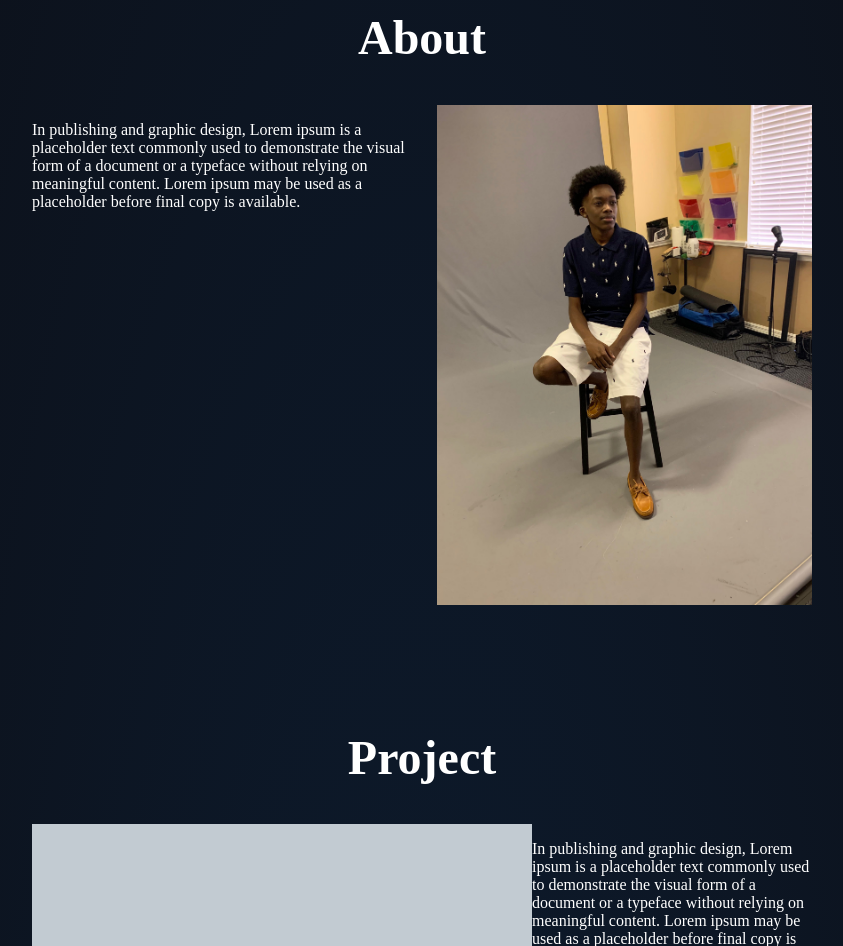
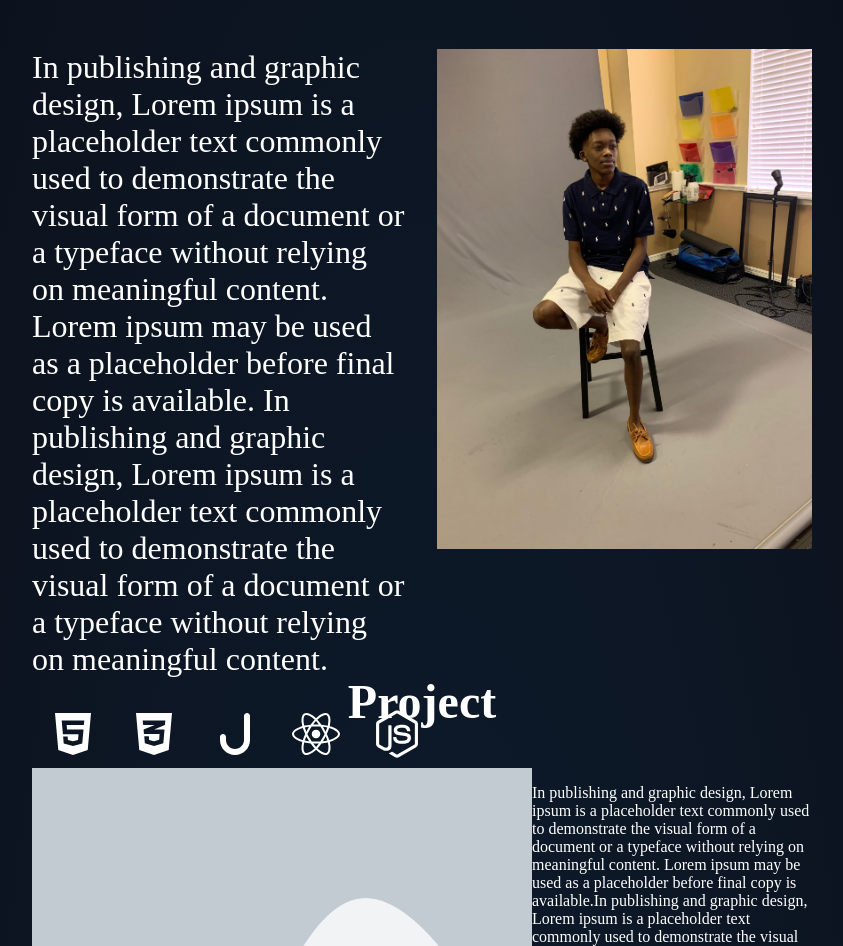
Before and after one commit to Furm1245/react-portfolio, a React (Create React App) app: page / in a window 1280 px wide. Shown: the part 886-1832 px from the top of the page, without its empty margins (218-1061 px from the left). Built offline with nearby package versions, Linux system fonts and the light colour scheme.

Commit message:
added icons and styling to about me and changed nav positioning

```diff
--- a/package.json
+++ b/package.json
@@ -4,6 +4,7 @@
   "private": true,
   "dependencies": {
     "@fortawesome/fontawesome-free": "^6.4.0",
+    "@fortawesome/fontawesome-svg-core": "^6.4.0",
     "@fortawesome/free-brands-svg-icons": "^6.4.0",
     "@fortawesome/free-solid-svg-icons": "^6.4.0",
     "@fortawesome/react-fontawesome": "^0.2.0",
--- a/src/components/MainPage/MainPage.css
+++ b/src/components/MainPage/MainPage.css
@@ -63,6 +63,24 @@ main {
     display: flex;
 }
 
+.about-info p {
+    margin: 0;
+    margin-bottom: 2rem;
+    font-size: 2rem;
+    padding-right: 2rem
+}
+
+.about-icons {
+    display: grid;
+    grid-template-columns: repeat(5, 1fr);
+    text-align: center;
+}
+
+.about-icons svg {
+    font-size: 3rem;
+    text-align: start;
+}
+
 img {
     width: 500px;
     height: 500px;
@@ -77,6 +95,7 @@ img {
 }
 
 .project-buttons {
+    margin-top: 1rem;
     display: flex;
     justify-content: center;
 }
--- a/src/components/MainPage/MainPage.js
+++ b/src/components/MainPage/MainPage.js
@@ -4,6 +4,13 @@ import { faGithub } from '@fortawesome/free-brands-svg-icons'
 import { faLinkedin } from '@fortawesome/free-brands-svg-icons'
 import { faFacebook } from '@fortawesome/free-brands-svg-icons'
 import { faAngleDown } from '@fortawesome/free-solid-svg-icons'
+import { faJ } from '@fortawesome/free-solid-svg-icons'
+import { faNodeJs } from '@fortawesome/free-brands-svg-icons'
+import { faHtml5 } from '@fortawesome/free-brands-svg-icons'
+import { faBootstrap } from '@fortawesome/free-brands-svg-icons'
+import { faCss3Alt } from '@fortawesome/free-brands-svg-icons'
+import { faReact } from '@fortawesome/free-brands-svg-icons'
+import { faM } from '@fortawesome/free-solid-svg-icons'
 import Button from '../UI/Button'
 import image0 from '../assets/image0.jpeg'
 
@@ -35,11 +42,47 @@ const MainPage = () => {
                     </div>
                 </section>
                 <section id='about-section'>
-                    <h2>About</h2>
+                    <h2>About Me</h2>
                     <div className='about-container'>
                         <div>
-                            <p>In publishing and graphic design, Lorem ipsum is a placeholder text commonly used to demonstrate the visual form of a document or a typeface without relying on meaningful content.
-                                Lorem ipsum may be used as a placeholder before final copy is available. </p>
+                            <div className='about-info'>
+                                <p>In publishing and graphic design, Lorem ipsum is a placeholder text commonly used to demonstrate the visual form of a document or a typeface without relying on meaningful content.
+                                    Lorem ipsum may be used as a placeholder before final copy is available. In publishing and graphic design, Lorem ipsum is a placeholder text commonly used to demonstrate the visual form of a document or a typeface without relying on meaningful content. </p>
+                            </div>
+                            <div className='about-icons'>
+                                <div>
+                                    <FontAwesomeIcon icon={faHtml5} />
+                                    <p>Html 5</p>
+                                </div>
+                                <div>
+                                    <FontAwesomeIcon icon={faCss3Alt} />
+                                    <p>Css 3</p>
+                                </div>
+                                <div>
+                                    <FontAwesomeIcon icon={faJ} />
+                                    <p>Javascript</p>
+                                </div>
+                                <div>
+                                    <FontAwesomeIcon icon={faReact} />
+                                    <p>React Js</p>
+                                </div>
+                                <div>
+                                    <FontAwesomeIcon icon={faNodeJs} />
+                                    <p>Node Js</p>
+                                </div>
+                                <div>
+                                    <FontAwesomeIcon icon={faM} />
+                                    <p>MongoDb</p>
+                                </div>
+                                <div>
+                                    <FontAwesomeIcon icon={faGithub} />
+                                    <p>Git</p>
+                                </div>
+                                <div>
+                                    <FontAwesomeIcon icon={faBootstrap} />
+                                    <p>Bootstrap</p>
+                                </div>
+                            </div>
                         </div>
                         <img src={image0} alt='Furman walker'></img>
                     </div>
--- a/src/components/Navbar/Navbar.css
+++ b/src/components/Navbar/Navbar.css
@@ -1,5 +1,6 @@
 .nav-container {
     display: flex;
+    position: fixed;
     width: 100%;
     justify-content: space-between;
     height: 7vh;
```
Also changed, not shown: 1 other file (tests, documents, lock files or other folders).
